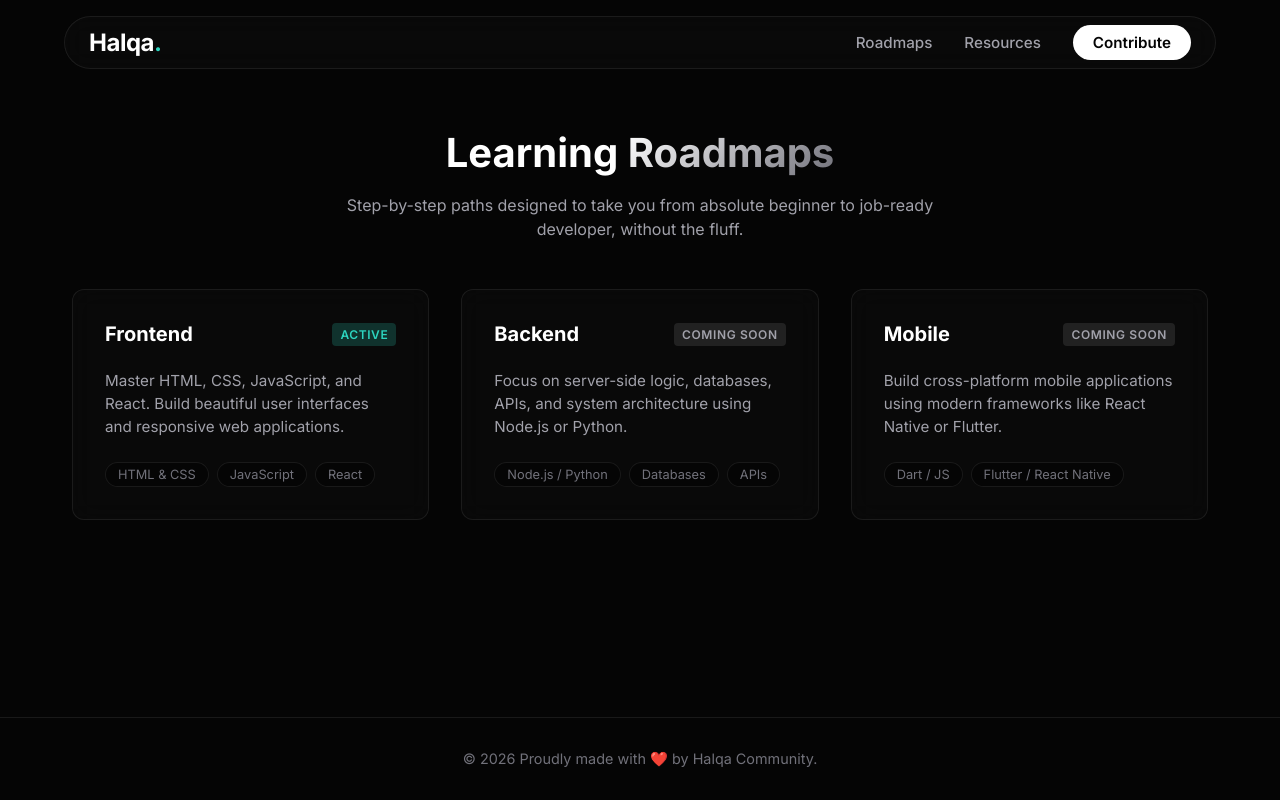
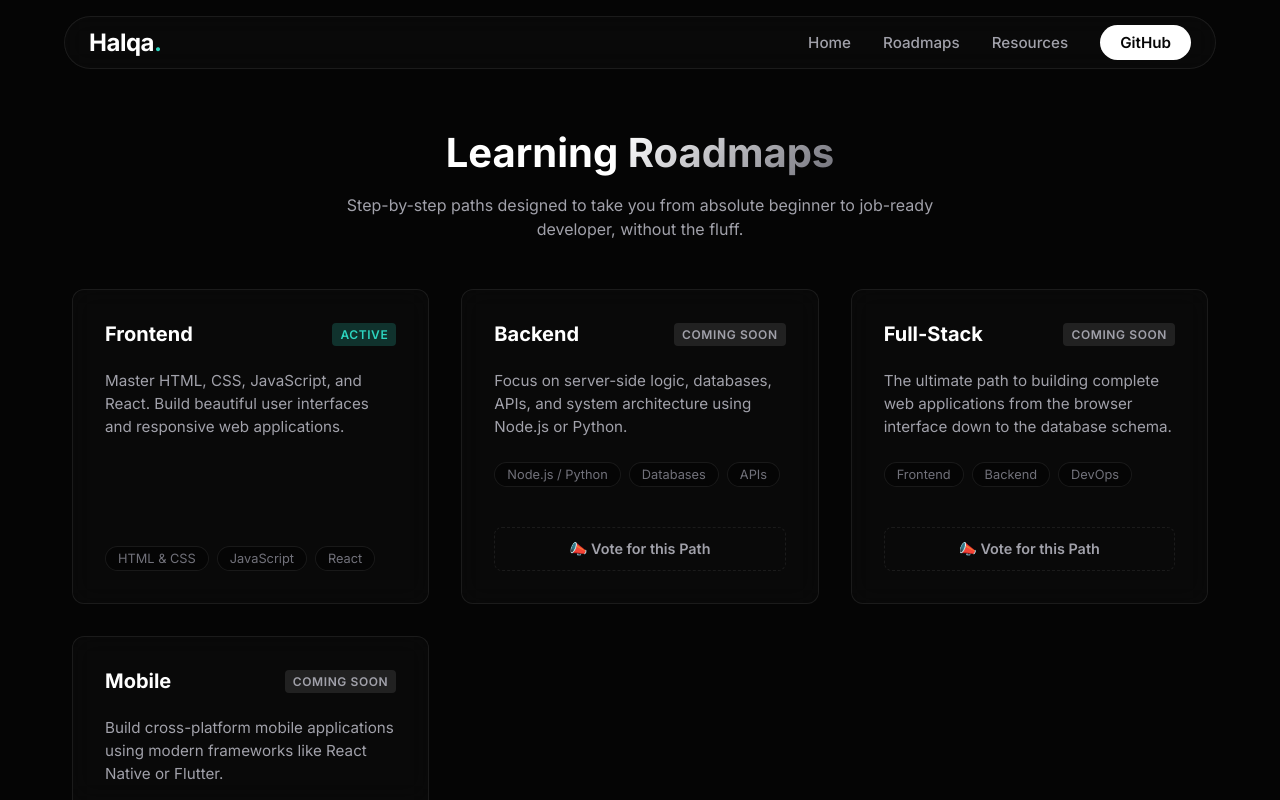
Before and after one commit to Shuvo-code-dev/Halqa, a Next.js app in the folder web/: page /roadmaps in a window 1280 px wide. Built offline with nearby package versions, Linux system fonts and the light colour scheme.

Commit message:
feat: add frontend roadmap page and shared layout components

```diff
--- a/web/src/app/roadmaps/page.module.css
+++ b/web/src/app/roadmaps/page.module.css
@@ -93,3 +93,25 @@
   border-radius: 100px;
   color: var(--text-muted);
 }
+
+.voteBtn {
+  margin-top: 1rem;
+  display: inline-flex;
+  align-items: center;
+  justify-content: center;
+  width: 100%;
+  padding: 0.75rem;
+  border-radius: 8px;
+  background-color: transparent;
+  border: 1px dashed var(--border-glass);
+  color: var(--text-secondary);
+  font-size: 0.9rem;
+  font-weight: 600;
+  transition: all 0.2s ease;
+}
+
+.voteBtn:hover {
+  background-color: var(--bg-glass);
+  border-color: var(--text-secondary);
+  color: var(--text-primary);
+}
--- a/web/src/app/roadmaps/page.tsx
+++ b/web/src/app/roadmaps/page.tsx
@@ -40,6 +40,27 @@ export default function Roadmaps() {
             <span className={styles.step}>Databases</span>
             <span className={styles.step}>APIs</span>
           </div>
+          <a href="https://github.com/Shuvo-code-dev/Halqa/discussions" target="_blank" rel="noopener noreferrer" className={styles.voteBtn}>
+            📣 Vote for this Path
+          </a>
+        </div>
+
+        <div className={`${styles.card} glass-panel`}>
+          <div className={styles.cardHeader}>
+            <h2 className={styles.domain}>Full-Stack</h2>
+            <span className={`${styles.status} ${styles.soon}`}>Coming Soon</span>
+          </div>
+          <p className={styles.description}>
+            The ultimate path to building complete web applications from the browser interface down to the database schema.
+          </p>
+          <div className={styles.steps}>
+            <span className={styles.step}>Frontend</span>
+            <span className={styles.step}>Backend</span>
+            <span className={styles.step}>DevOps</span>
+          </div>
+          <a href="https://github.com/Shuvo-code-dev/Halqa/discussions" target="_blank" rel="noopener noreferrer" className={styles.voteBtn}>
+            📣 Vote for this Path
+          </a>
         </div>
 
         <div className={`${styles.card} glass-panel`}>
@@ -54,6 +75,9 @@ export default function Roadmaps() {
             <span className={styles.step}>Dart / JS</span>
             <span className={styles.step}>Flutter / React Native</span>
           </div>
+          <a href="https://github.com/Shuvo-code-dev/Halqa/discussions" target="_blank" rel="noopener noreferrer" className={styles.voteBtn}>
+            📣 Vote for this Path
+          </a>
         </div>
       </div>
     </div>
--- a/web/src/components/Footer.tsx
+++ b/web/src/components/Footer.tsx
@@ -5,7 +5,7 @@ export default function Footer() {
     <footer className={styles.footer}>
       <div className={styles.footerContainer}>
         <p className={styles.footerText}>
-          &copy; {new Date().getFullYear()} Proudly made with ❤️ by Halqa Community.
+          Built with ❤️ by the Halqa Community · Powered by Oi Applications
         </p>
       </div>
     </footer>
--- a/web/src/components/Navbar.tsx
+++ b/web/src/components/Navbar.tsx
@@ -9,10 +9,11 @@ export default function Navbar() {
           Halqa<span className={styles.accent}>.</span>
         </Link>
         <nav className={styles.navLinks}>
+          <Link href="/" className={styles.navLink}>Home</Link>
           <Link href="/roadmaps" className={styles.navLink}>Roadmaps</Link>
           <Link href="/resources" className={styles.navLink}>Resources</Link>
           <a href="https://github.com/Shuvo-code-dev/Halqa" target="_blank" rel="noopener noreferrer" className={styles.navBtn}>
-            Contribute
+            GitHub
           </a>
         </nav>
       </div>
```
Also changed, not shown: web/src/app/roadmaps/frontend/page.module.css (+28 -0 lines), web/src/app/roadmaps/frontend/page.tsx (+70 -0 lines).
